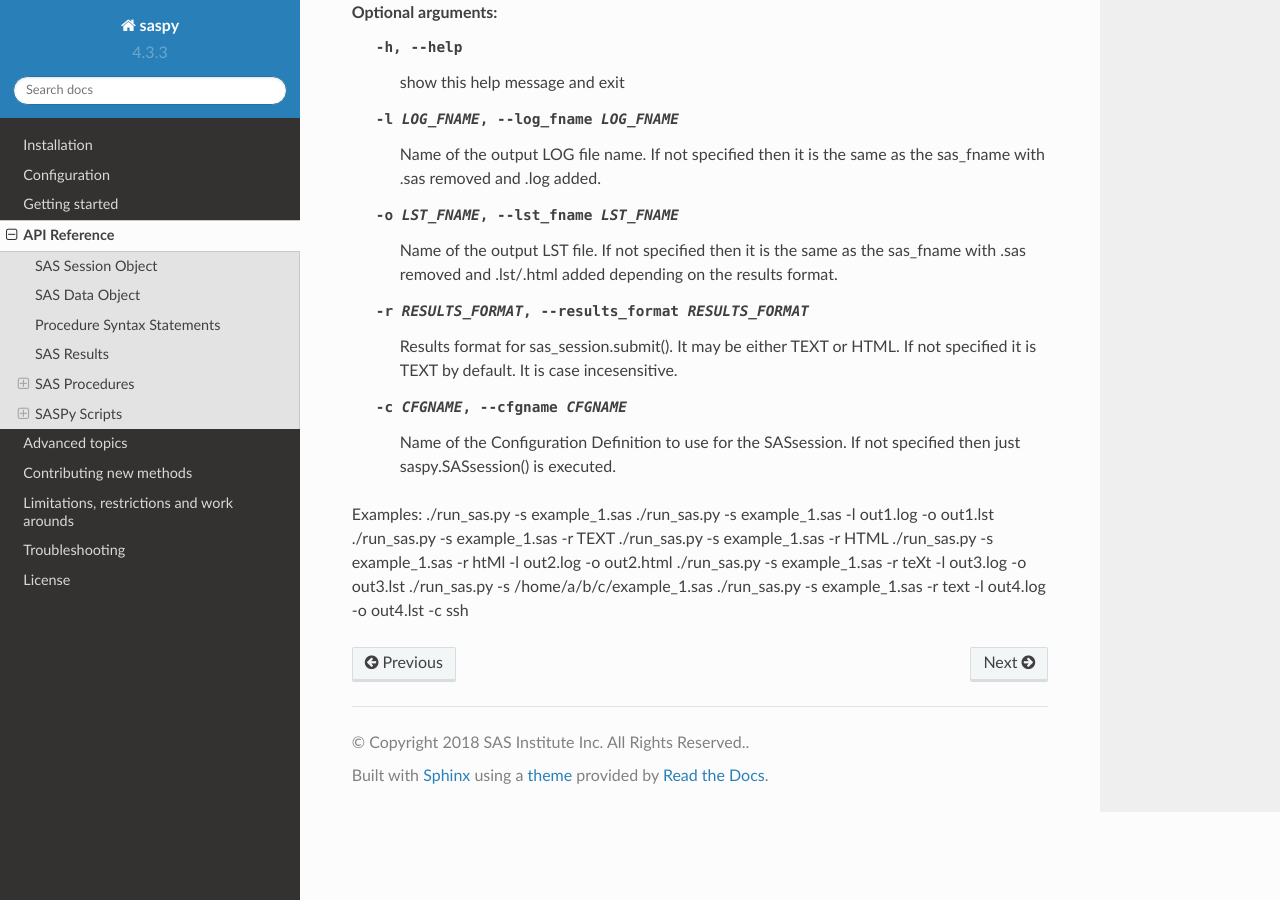
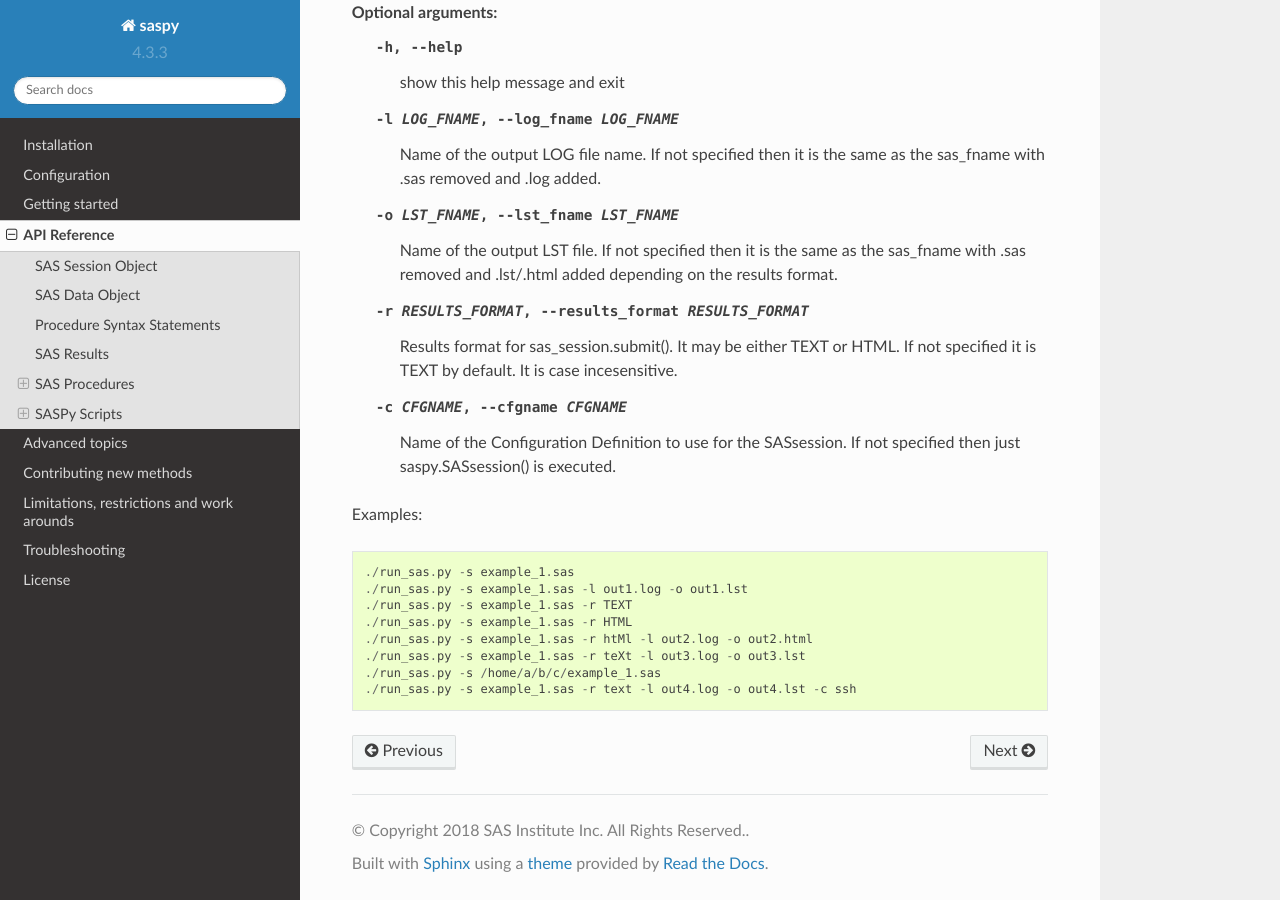
Before and after one commit to sassoftware/saspy, a Sphinx documentation site: the page built from saspy/doc/source/api.rst, in a window 1280 px wide and 900 px high, scrolled down 2584 px. Built offline with Sphinx 7.4.7 and the Read the Docs theme 2.0.0, drawn with Linux system fonts in a browser that asks for light colours.

Commit message:
still cleaning up sphinx in newer python

```diff
--- a/saspy/doc/source/api.rst
+++ b/saspy/doc/source/api.rst
@@ -117,11 +117,14 @@
                         saspy.SASsession() is executed.
 
 Examples:
-./run_sas.py -s example_1.sas
-./run_sas.py -s example_1.sas -l out1.log -o out1.lst
-./run_sas.py -s example_1.sas -r TEXT
-./run_sas.py -s example_1.sas -r HTML
-./run_sas.py -s example_1.sas -r htMl -l out2.log -o out2.html
-./run_sas.py -s example_1.sas -r teXt -l out3.log -o out3.lst
-./run_sas.py -s /home/a/b/c/example_1.sas
-./run_sas.py -s example_1.sas -r text -l out4.log -o out4.lst -c ssh
+
+.. code-block:: ipython3
+
+    ./run_sas.py -s example_1.sas
+    ./run_sas.py -s example_1.sas -l out1.log -o out1.lst
+    ./run_sas.py -s example_1.sas -r TEXT
+    ./run_sas.py -s example_1.sas -r HTML
+    ./run_sas.py -s example_1.sas -r htMl -l out2.log -o out2.html
+    ./run_sas.py -s example_1.sas -r teXt -l out3.log -o out3.lst
+    ./run_sas.py -s /home/a/b/c/example_1.sas
+    ./run_sas.py -s example_1.sas -r text -l out4.log -o out4.lst -c ssh
```
